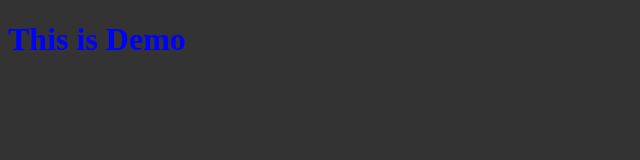
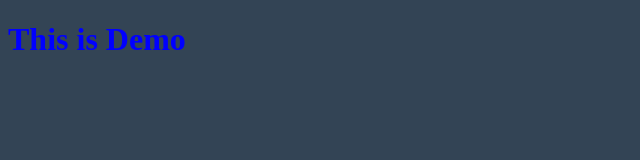
Before and after one commit to kothapallisr/js-sandbox, a plain HTML site: page demo/index.html in a window 1280 px wide. Shown: the whole page, without its empty margins (0-640 px from the left). Drawn offline with Linux system fonts and the light colour scheme.

Commit message:
bg updated

```diff
--- a/demo/styles.css
+++ b/demo/styles.css
@@ -1,4 +1,4 @@
 body {
-  background: #333333;
+  background: #345;
   color: white;
 }
```
